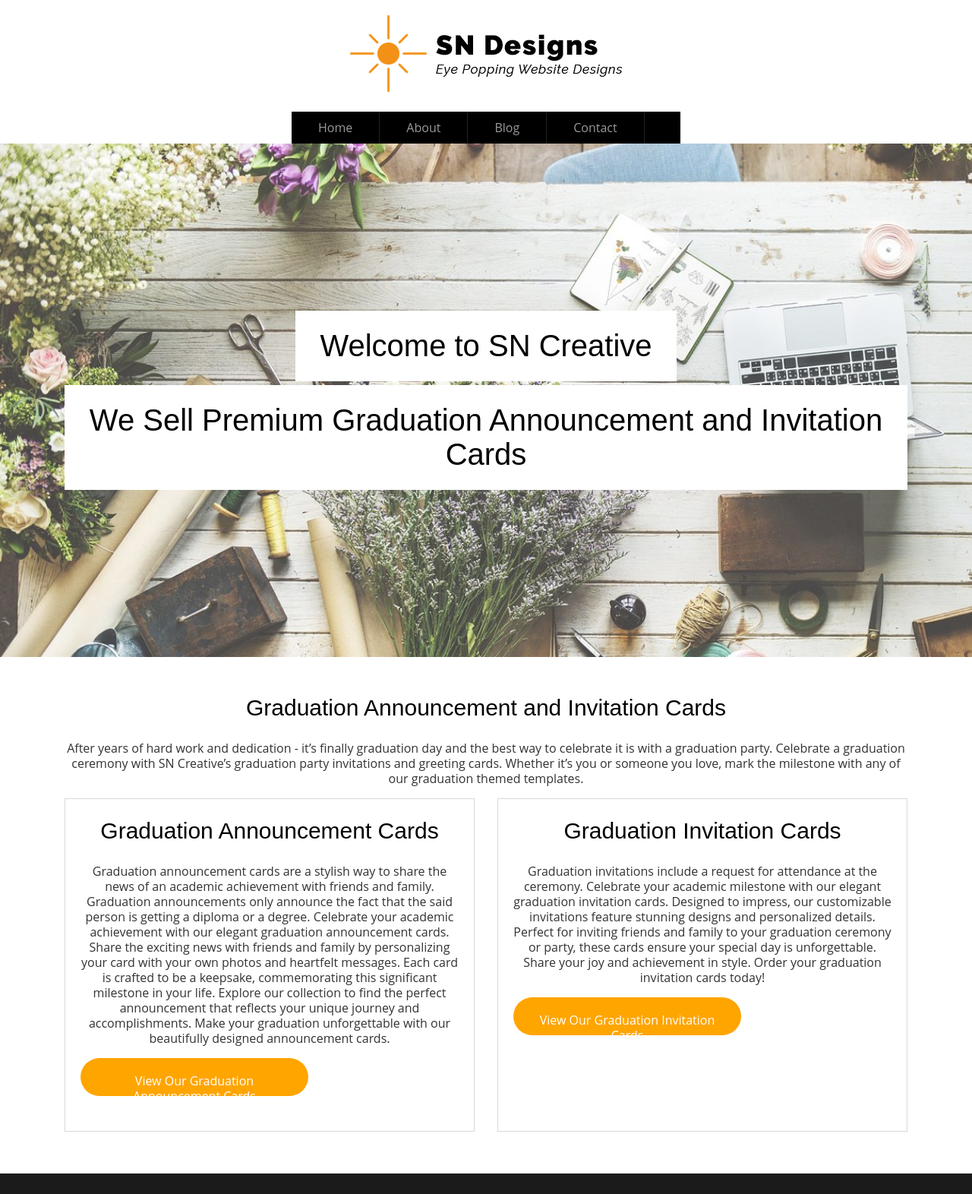
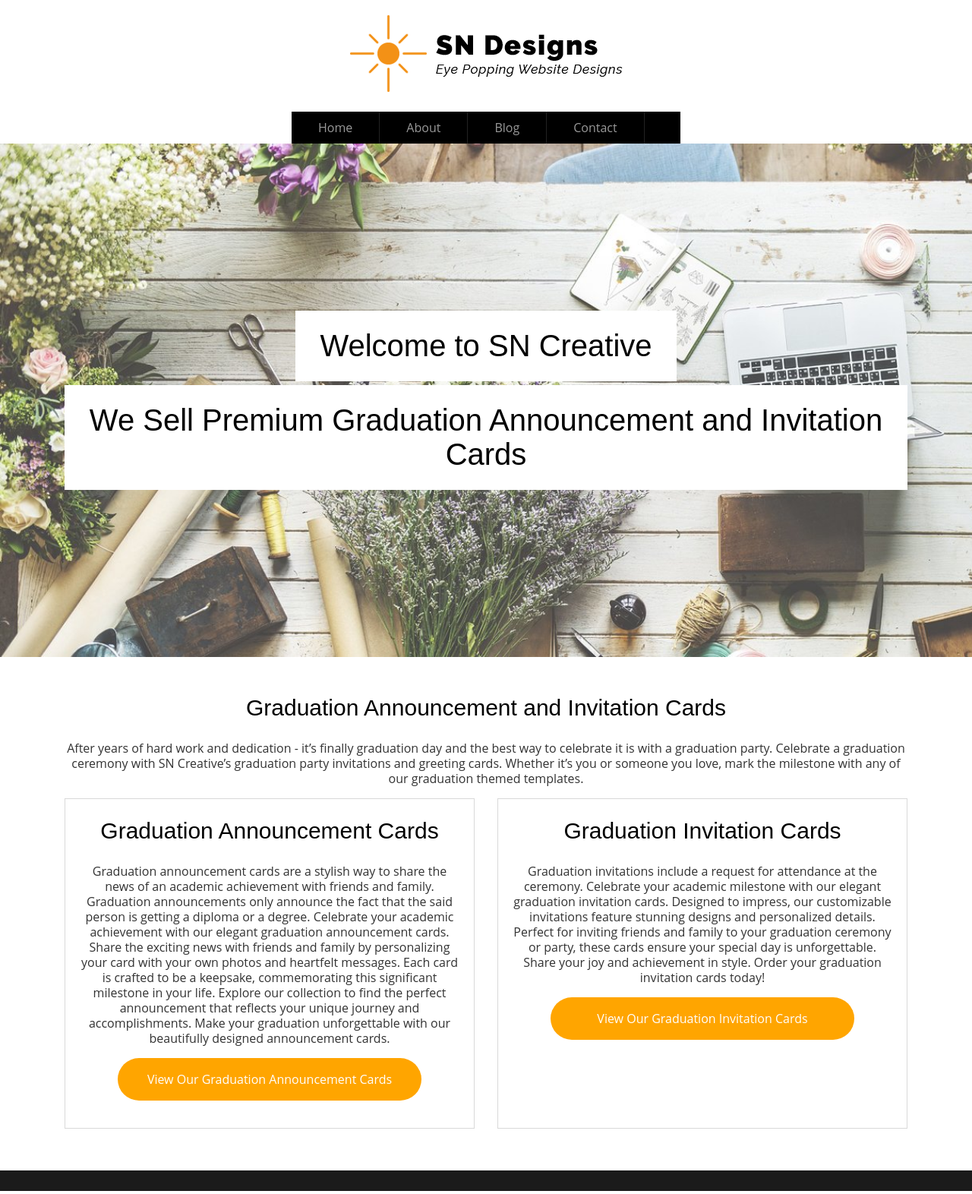
Before and after one commit to sncreative/sncreative.github.io, a Jekyll site: the page built from index.md, in a window 1280 px wide. Shown: the whole page at 76% size. Built offline with Jekyll 4.4.1, drawn with Linux system fonts in a browser that asks for light colours; nearby versions of some CDN libraries.

Commit message:
Add files via upload

```diff
--- a/css/custom.css
+++ b/css/custom.css
@@ -791,11 +791,10 @@ nav ul ul {
 }
 
 .button1 {
-	width: 300px;
-	height: 50px;
+	width: 400px;
 	background-color: orange;
 	border-radius: 30px;
-	padding: 20px;
+	padding: 18px 14px;
 	margin: 0 auto;
 	display: inline-block;
 	text-align: center;
--- a/index.md
+++ b/index.md
@@ -31,7 +31,7 @@ description: Celebrate a graduation ceremony with SN Creative’s graduation par
 <div class="cards">
 <h2 class="centered">Graduation Announcement Cards</h2>
 <p class="centered">Graduation announcement cards are a stylish way to share the news of an academic achievement with friends and family. Graduation announcements only announce the fact that the said person is getting a diploma or a degree. Celebrate your academic achievement with our elegant graduation announcement cards. Share the exciting news with friends and family by personalizing your card with your own photos and heartfelt messages. Each card is crafted to be a keepsake, commemorating this significant milestone in your life. Explore our collection to find the perfect announcement that reflects your unique journey and accomplishments. Make your graduation unforgettable with our beautifully designed announcement cards.</p>
-<p><a href="{{site.url}}/graduation-announcement-cards" class="button1">View Our Graduation Announcement Cards</a></p>
+<p class="centered"><a href="{{site.url}}/graduation-announcement-cards" class="button1">View Our Graduation Announcement Cards</a></p>
 </div>
 </div>
 
@@ -39,7 +39,7 @@ description: Celebrate a graduation ceremony with SN Creative’s graduation par
 <div class="cards">
 <h2 class="centered">Graduation Invitation Cards</h2>
 <p class="centered">Graduation invitations include a request for attendance at the ceremony. Celebrate your academic milestone with our elegant graduation invitation cards. Designed to impress, our customizable invitations feature stunning designs and personalized details. Perfect for inviting friends and family to your graduation ceremony or party, these cards ensure your special day is unforgettable. Share your joy and achievement in style. Order your graduation invitation cards today!</p>
-<p><a href="{{site.url}}/graduation-invitation-cards" class="button1">View Our Graduation Invitation Cards</a></p>
+<p class="centered"><a href="{{site.url}}/graduation-invitation-cards" class="button1">View Our Graduation Invitation Cards</a></p>
 </div>
 </div>
 
```
